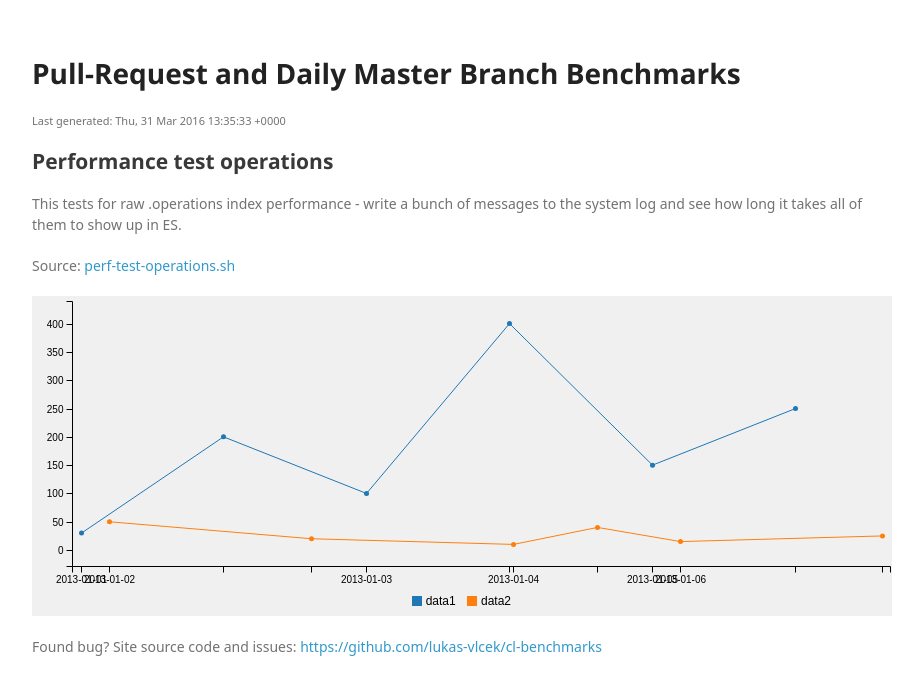
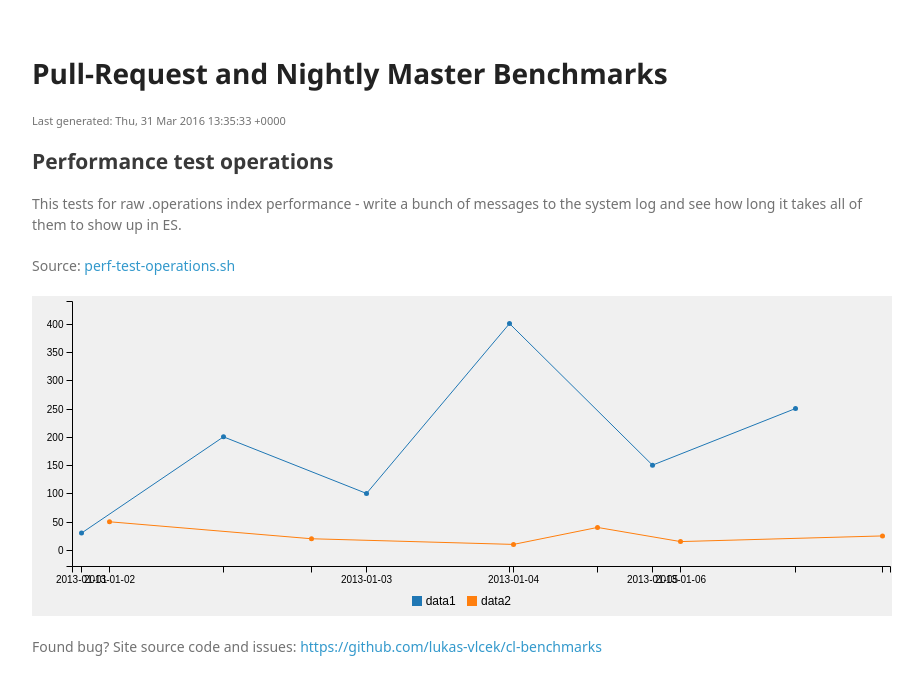
Before and after one commit to lukas-vlcek/cl-benchmarks, a Jekyll site: the page built from index.html, in a window 1280 px wide. Shown: the top 695 px of the page, without its empty margins (178-1101 px from the left). Built offline with Jekyll 4.4.1, drawn with Linux system fonts in a browser that asks for light colours; some web fonts are replaced.

Commit message:
Better naming.

```diff
--- a/_config.yml
+++ b/_config.yml
@@ -1,5 +1,5 @@
 # Site settings
-title: Daily Benchmarks
+title: CL Benchmarks
 email: not_used@domain.com
 description: > # this means to ignore newlines until "baseurl:"
   Write an awesome description for your new site here. You can edit this
--- a/index.html
+++ b/index.html
@@ -2,7 +2,7 @@
 layout: main
 ---
 
-<h1>Pull-Request and Daily Master Branch Benchmarks</h1>
+<h1>Pull-Request and Nightly Master Benchmarks</h1>
 
 <small>Last generated: {{ site.time | date_to_rfc822 }}</small>
 
```
